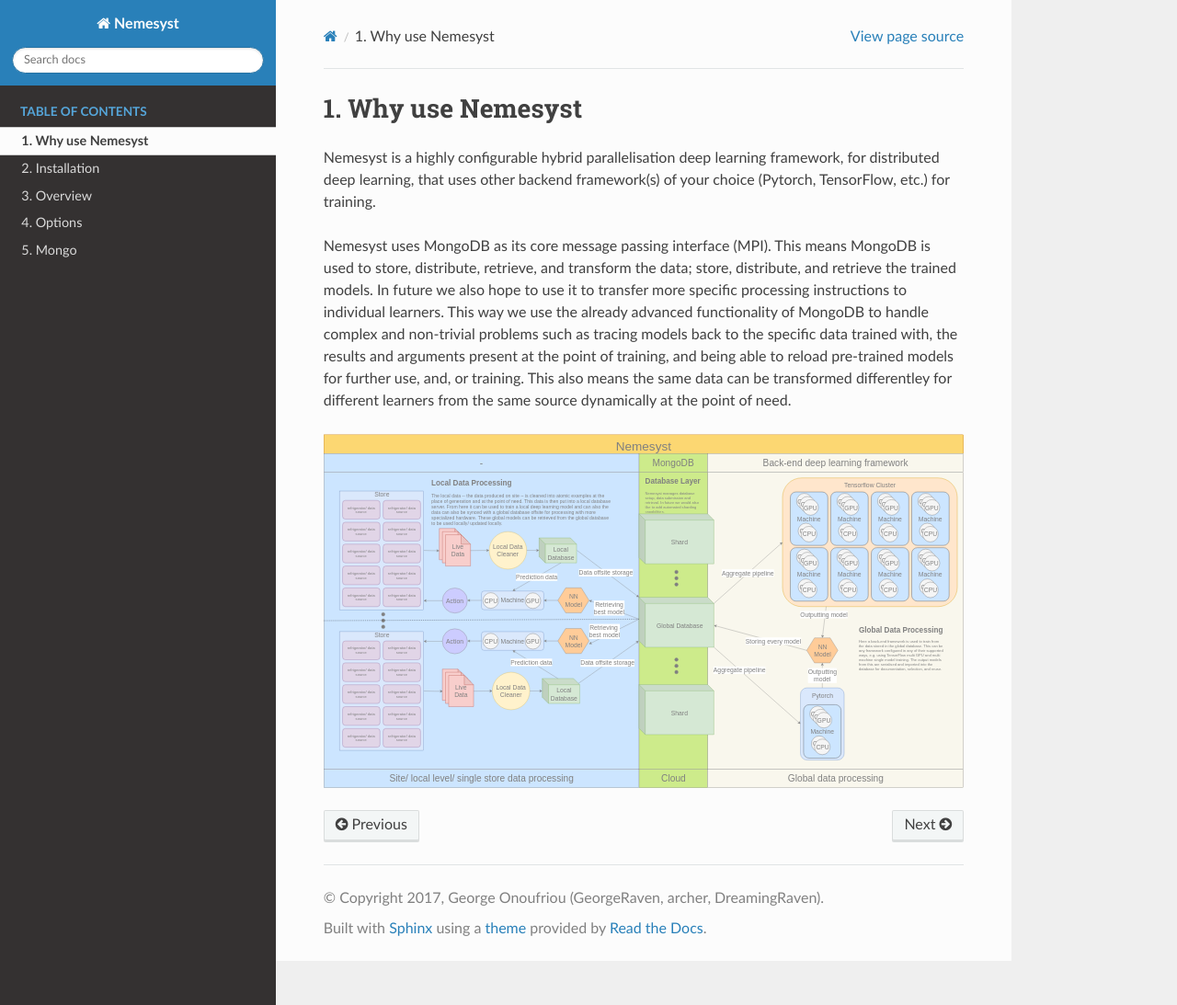
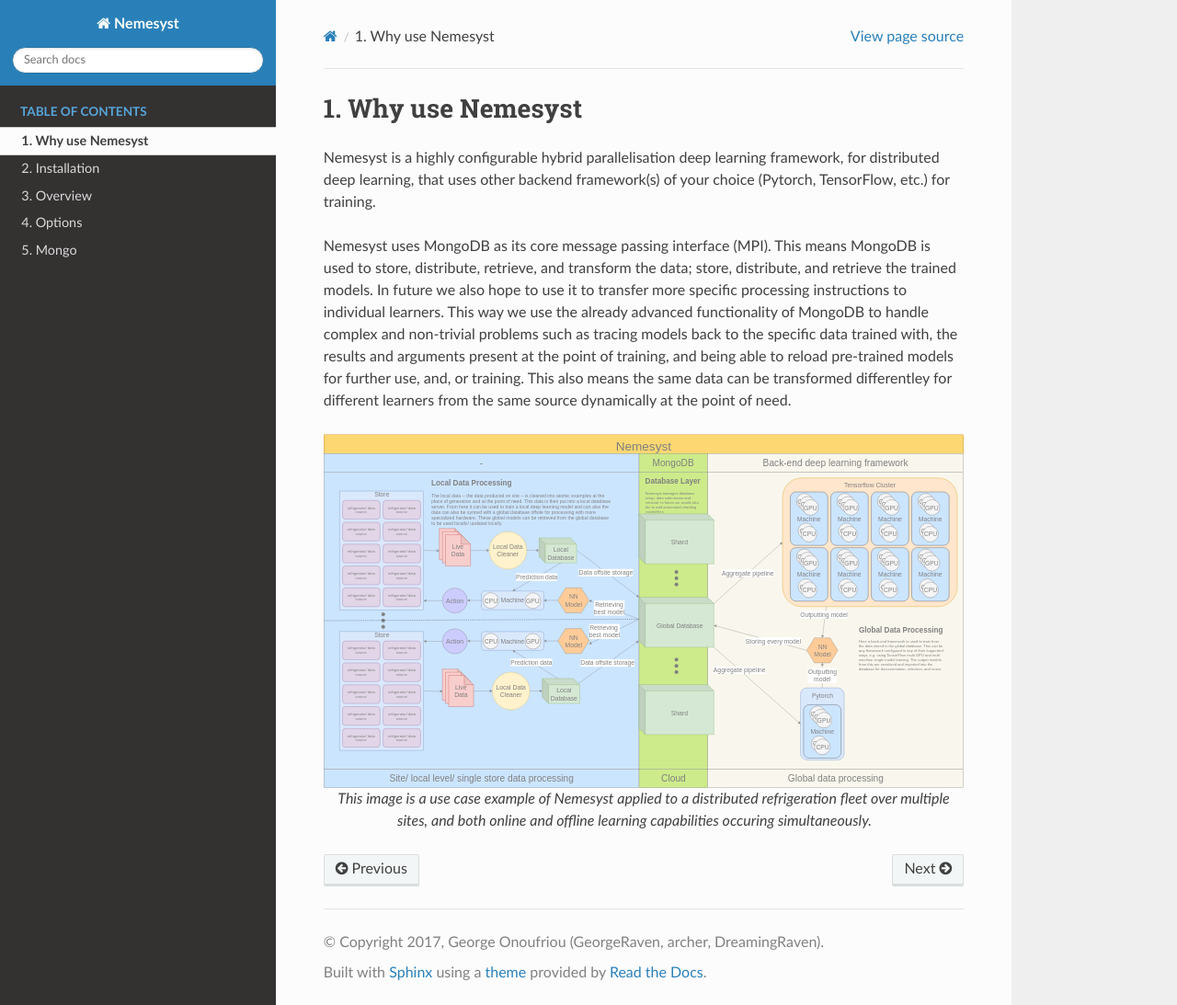
Before and after one commit to DreamingRaven/nemesyst, a Sphinx documentation site: the page built from docs/source/justification.rst, in a window 1280 px wide and 1093 px high. Shown: the whole window at 92% size. Built offline with Sphinx 7.4.7 and the Read the Docs theme 2.0.0, drawn with Linux system fonts in a browser that asks for light colours; the version number could not be read and is left out.

Commit message:
Added nemesyst_example image captions

```diff
--- a/docs/source/justification.rst
+++ b/docs/source/justification.rst
@@ -7,7 +7,9 @@ Nemesyst uses MongoDB as its core message passing interface (MPI). This means Mo
 
 .. figure:: nemesyst_example.svg
     :alt: Nemesyst use-case example diagram.
+    :figclass: align-center
 
+    This image is a use case example of Nemesyst applied to a distributed refrigeration fleet over multiple sites, and both online and offline learning capabilities occuring simultaneously.
 .. Types of parallelisation:
 ..
 .. * model parallelism; where a single model is trained using multiple hardware instances, and the same data.
```
Also changed, not shown: README.md (+2 -0 lines).
